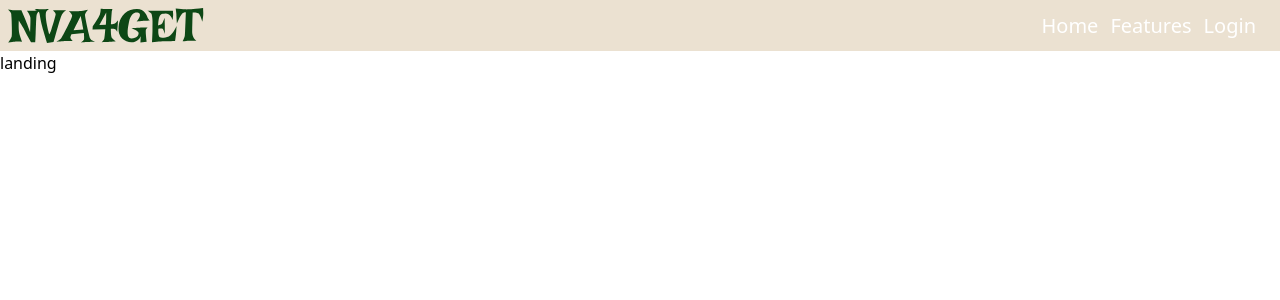
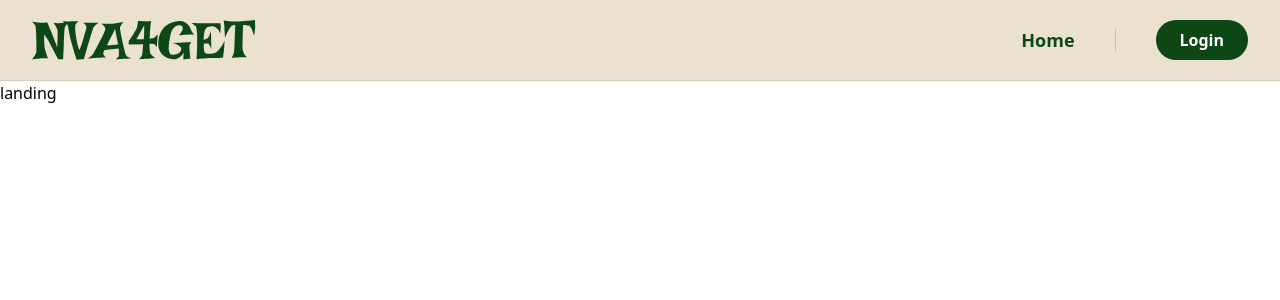
Before and after one commit to Tobex360/Nva4get, a React (Vite) app in the folder frontend/: page / in a window 1280 px wide. Shown: the top 300 px of the page. Built offline with nearby package versions, Linux system fonts and the light colour scheme.

Commit message:
navbar update

```diff
--- a/frontend/src/components/Navbar.jsx
+++ b/frontend/src/components/Navbar.jsx
@@ -1,38 +1,84 @@
-import React, { useState } from 'react'
-import { Link, useNavigate } from 'react-router-dom';
+import React, { useState, useEffect } from 'react';
+import { Link, useLocation } from 'react-router-dom';
 import Logo from '../assets/NVA4GET.svg';
-import { ShoppingCartOutlined, MenuOutlined, CloseOutlined, DownOutlined, UserOutlined } from '@ant-design/icons';
-
-
+import { ShoppingCartOutlined, MenuOutlined, CloseOutlined } from '@ant-design/icons';
 
 function Navbar() {
-    const [open, setOpen ]= useState(false);
+  const [open, setOpen] = useState(false);
+  const location = useLocation();
+
+  // Close mobile menu when route changes
+  useEffect(() => {
+    setOpen(false);
+  }, [location]);
+
   return (
-    <>
-        <div>
-      <div className='flex bg-[#EBE1D1] justify-between p-2 text-l items-center'>
-        <div><Link to='/'><img src={Logo} alt="" /></Link></div>
-        {/* Desktop nav */}
-        {(<div className='hidden sm:flex gap-3 text-white text-xl text-bold mr-4'>
-          <Link to="/" className='fl'>Home</Link>
-          <Link to="/" className='fl'>Features</Link>
-          <Link to="/" className='fl'>Login</Link>
-        </div>)}
-          <button
-          className='flex sm:hidden text-white'
-          onClick={()=>{setOpen(!open)}}>
-            {!open ?<MenuOutlined /> : <CloseOutlined />}
+    <nav className="sticky top-0 z-50 bg-[#EBE1D1] border-b border-[#0D4715]/10 shadow-sm">
+      <div className="max-w-7xl mx-auto px-4 sm:px-6 lg:px-8">
+        <div className="flex justify-between h-20 items-center">
+
+          {/* Logo Area */}
+          <div className="flex-shrink-0 flex items-center">
+            <Link to="/" className="transform transition-transform hover:scale-105 active:scale-95">
+              <img src={Logo} alt="NVA4GET" className="h-10 w-auto" />
+            </Link>
+          </div>
+
+          {/* Desktop Navigation */}
+          <div className="hidden sm:flex items-center gap-8">
+            <div className="flex gap-6">
+              <NavLink to="/" label="Home" />
+            </div>
+
+            <div className="h-6 w-[1px] bg-[#0D4715]/20 mx-2" /> {/* Divider */}
+
+            <div className="flex items-center gap-4">
+              <Link to="/login">
+                <button className="bg-[#0D4715] text-white px-6 py-2 rounded-full font-bold hover:shadow-lg transition-all active:scale-95">
+                  Login
+                </button>
+              </Link>
+            </div>
+          </div>
+
+          {/* Mobile Toggle Button */}
+          <div className="sm:hidden flex items-center">
+            <button
+              className="text-[#0D4715] text-2xl p-2 focus:outline-none"
+              onClick={() => setOpen(!open)}
+            >
+              {open ? <CloseOutlined /> : <MenuOutlined />}
             </button>
+          </div>
+        </div>
       </div>
-      {/* Mobile nav */}
-        {open &&(<div className='flex flex-col sm:hidden gap-3 bg-yellow-700 text-white items-center text-xl text-bold'>
-          <Link to="/" className='fl'>Home</Link>
-          <Link to="/"className='fl'>Features</Link>
-          <Link to="/"className='fl'>Login</Link>
-        </div>)}
-    </div>
-    </>
-  )
+
+      {/* Mobile Navigation Menu */}
+      <div className={`sm:hidden bg-[#EBE1D1] overflow-hidden transition-all duration-300 ease-in-out ${open ? 'max-h-64 border-b border-[#0D4715]/10' : 'max-h-0'}`}>
+        <div className="px-4 pt-2 pb-6 space-y-2 flex flex-col items-center">
+          <Link to="/" className="w-full text-center py-3 text-[#0D4715] text-lg font-bold hover:bg-[#0D4715]/5 rounded-lg">Home</Link>
+          <Link to="/login" className="w-full">
+            <button className="w-full bg-[#0D4715] text-white py-3 rounded-xl font-bold mt-2">
+              Login
+            </button>
+          </Link>
+        </div>
+      </div>
+    </nav>
+  );
 }
 
-export default Navbar
+// Sub-component for desktop links with hover effect
+function NavLink({ to, label }) {
+  return (
+    <Link
+      to={to}
+      className="relative text-[#0D4715] text-lg font-bold group py-2"
+    >
+      {label}
+      <span className="absolute bottom-0 left-0 w-0 h-0.5 bg-[#0D4715] transition-all duration-300 group-hover:w-full"></span>
+    </Link>
+  );
+}
+
+export default Navbar;
```
